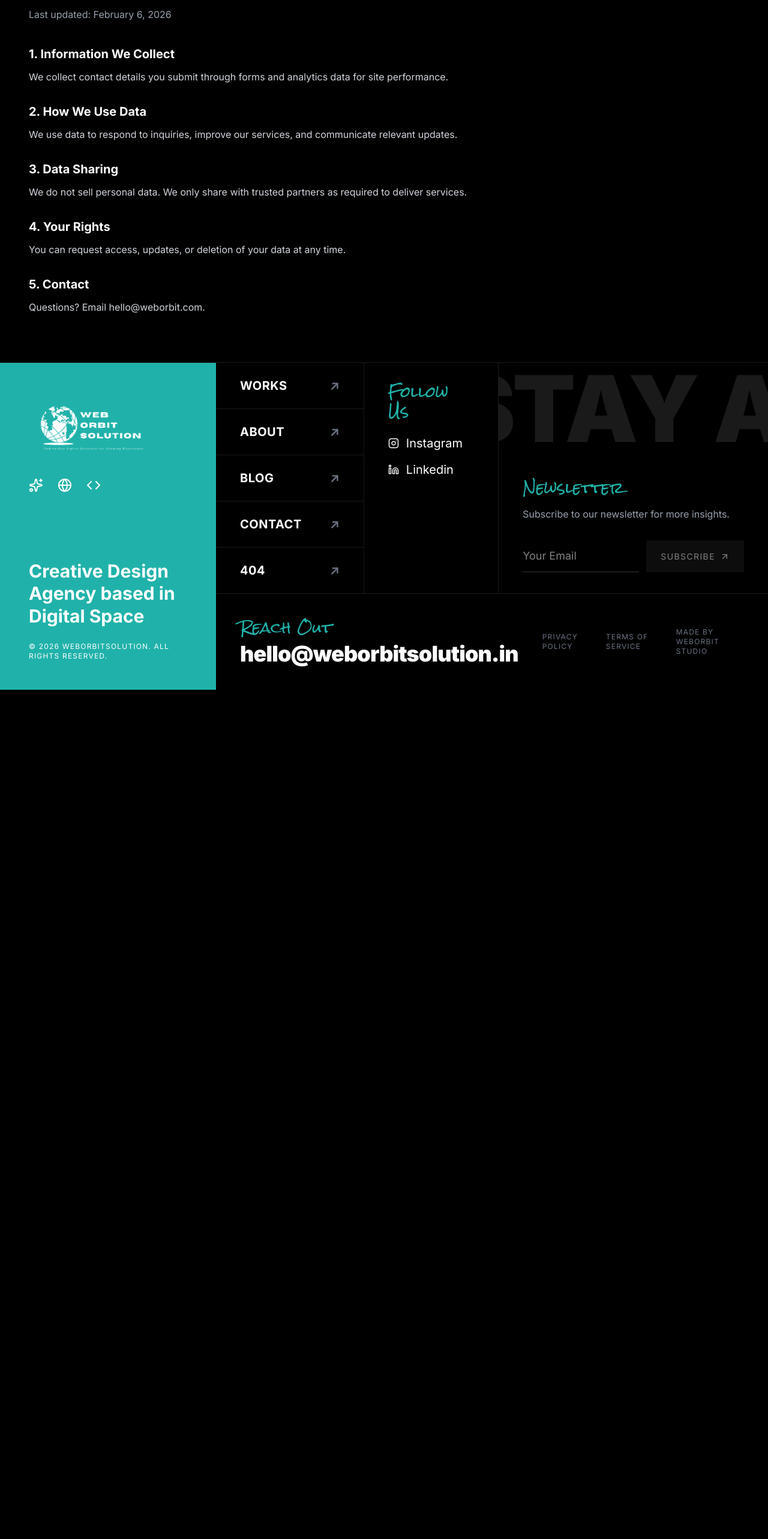
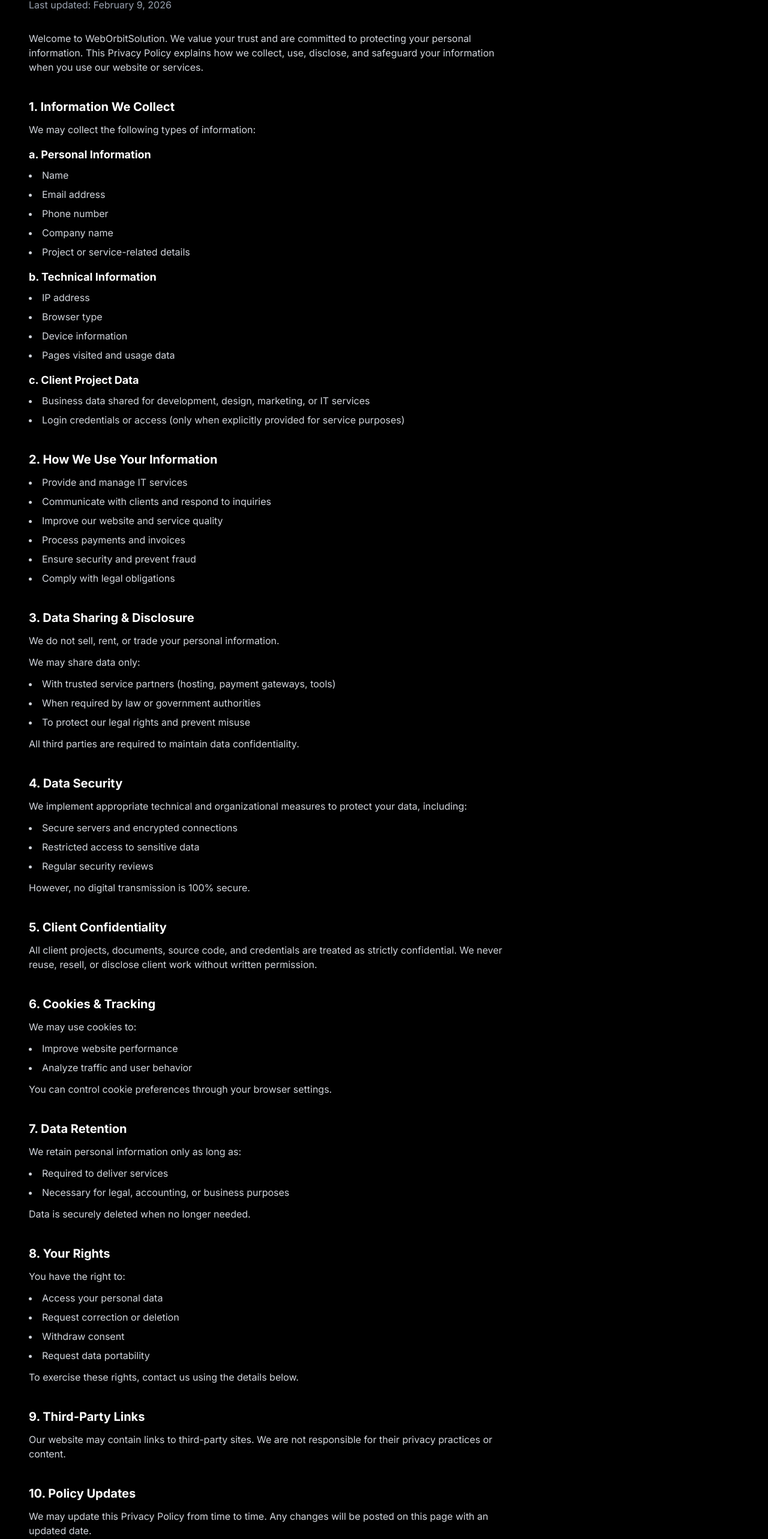
Before and after one commit to sumit0224/weborbitsolution--1-, a React (Vite) app in the folder client/: page /privacy in a window 1280 px wide. Shown: the part 216-2782 px from the top of the page at 60% size. Before the commit the page ends 1366 px from the top, so only its background shows below. Built offline with nearby package versions, Linux system fonts and the light colour scheme.

Commit message:
pp change

```diff
--- a/client/components/Navbar.tsx
+++ b/client/components/Navbar.tsx
@@ -23,8 +23,8 @@
       ? 'py-4 bg-white/90 backdrop-blur-md border-b border-black/10'
       : 'py-4 bg-black/85 backdrop-blur-md border-b border-white/10'
     : isBlogDetail
-      ? 'py-6 md:py-8 bg-white/70 backdrop-blur-md'
-      : 'py-6 md:py-8 bg-black/60 backdrop-blur-md';
+      ? 'py-4 md:py-5 bg-white/70 backdrop-blur-md'
+      : 'py-4 md:py-5 bg-black/60 backdrop-blur-md';
   const navTextClass = isBlogDetail ? 'text-black' : 'text-white';
   const navMutedClass = isBlogDetail ? 'text-gray-600' : 'text-gray-400';
 
--- a/client/pages/PrivacyPage.tsx
+++ b/client/pages/PrivacyPage.tsx
@@ -5,28 +5,152 @@
     <section className="bg-black text-white pt-32 pb-20">
       <div className="px-6 md:px-12 max-w-4xl">
         <h1 className="font-body font-black text-4xl md:text-6xl uppercase tracking-tighter">Privacy Policy</h1>
-        <p className="text-gray-400 mt-6">Last updated: February 6, 2026</p>
+        <p className="text-gray-400 mt-6">Last updated: February 9, 2026</p>
 
-        <div className="mt-10 space-y-8 text-gray-300">
+        <div className="mt-8 text-gray-300 space-y-4">
+          <p>
+            Welcome to WebOrbitSolution. We value your trust and are committed to protecting your personal information.
+            This Privacy Policy explains how we collect, use, disclose, and safeguard your information when you use our
+            website or services.
+          </p>
+        </div>
+
+        <div className="mt-10 space-y-10 text-gray-300">
           <div>
             <h2 className="text-xl font-bold text-white">1. Information We Collect</h2>
-            <p className="mt-3">We collect contact details you submit through forms and analytics data for site performance.</p>
+            <p className="mt-3">We may collect the following types of information:</p>
+            <div className="mt-4 space-y-4">
+              <div>
+                <h3 className="text-lg font-semibold text-white">a. Personal Information</h3>
+                <ul className="mt-2 space-y-2 list-disc list-inside">
+                  <li>Name</li>
+                  <li>Email address</li>
+                  <li>Phone number</li>
+                  <li>Company name</li>
+                  <li>Project or service-related details</li>
+                </ul>
+              </div>
+              <div>
+                <h3 className="text-lg font-semibold text-white">b. Technical Information</h3>
+                <ul className="mt-2 space-y-2 list-disc list-inside">
+                  <li>IP address</li>
+                  <li>Browser type</li>
+                  <li>Device information</li>
+                  <li>Pages visited and usage data</li>
+                </ul>
+              </div>
+              <div>
+                <h3 className="text-lg font-semibold text-white">c. Client Project Data</h3>
+                <ul className="mt-2 space-y-2 list-disc list-inside">
+                  <li>Business data shared for development, design, marketing, or IT services</li>
+                  <li>Login credentials or access (only when explicitly provided for service purposes)</li>
+                </ul>
+              </div>
+            </div>
           </div>
+
           <div>
-            <h2 className="text-xl font-bold text-white">2. How We Use Data</h2>
-            <p className="mt-3">We use data to respond to inquiries, improve our services, and communicate relevant updates.</p>
+            <h2 className="text-xl font-bold text-white">2. How We Use Your Information</h2>
+            <ul className="mt-3 space-y-2 list-disc list-inside">
+              <li>Provide and manage IT services</li>
+              <li>Communicate with clients and respond to inquiries</li>
+              <li>Improve our website and service quality</li>
+              <li>Process payments and invoices</li>
+              <li>Ensure security and prevent fraud</li>
+              <li>Comply with legal obligations</li>
+            </ul>
           </div>
+
           <div>
-            <h2 className="text-xl font-bold text-white">3. Data Sharing</h2>
-            <p className="mt-3">We do not sell personal data. We only share with trusted partners as required to deliver services.</p>
+            <h2 className="text-xl font-bold text-white">3. Data Sharing & Disclosure</h2>
+            <p className="mt-3">We do not sell, rent, or trade your personal information.</p>
+            <p className="mt-3">We may share data only:</p>
+            <ul className="mt-3 space-y-2 list-disc list-inside">
+              <li>With trusted service partners (hosting, payment gateways, tools)</li>
+              <li>When required by law or government authorities</li>
+              <li>To protect our legal rights and prevent misuse</li>
+            </ul>
+            <p className="mt-3">All third parties are required to maintain data confidentiality.</p>
           </div>
+
           <div>
-            <h2 className="text-xl font-bold text-white">4. Your Rights</h2>
-            <p className="mt-3">You can request access, updates, or deletion of your data at any time.</p>
+            <h2 className="text-xl font-bold text-white">4. Data Security</h2>
+            <p className="mt-3">
+              We implement appropriate technical and organizational measures to protect your data, including:
+            </p>
+            <ul className="mt-3 space-y-2 list-disc list-inside">
+              <li>Secure servers and encrypted connections</li>
+              <li>Restricted access to sensitive data</li>
+              <li>Regular security reviews</li>
+            </ul>
+            <p className="mt-3">However, no digital transmission is 100% secure.</p>
           </div>
+
           <div>
-            <h2 className="text-xl font-bold text-white">5. Contact</h2>
-            <p className="mt-3">Questions? Email hello@weborbit.com.</p>
+            <h2 className="text-xl font-bold text-white">5. Client Confidentiality</h2>
+            <p className="mt-3">
+              All client projects, documents, source code, and credentials are treated as strictly confidential. We
+              never reuse, resell, or disclose client work without written permission.
+            </p>
+          </div>
+
+          <div>
+            <h2 className="text-xl font-bold text-white">6. Cookies & Tracking</h2>
+            <p className="mt-3">We may use cookies to:</p>
+            <ul className="mt-3 space-y-2 list-disc list-inside">
+              <li>Improve website performance</li>
+              <li>Analyze traffic and user behavior</li>
+            </ul>
+            <p className="mt-3">You can control cookie preferences through your browser settings.</p>
+          </div>
+
+          <div>
+            <h2 className="text-xl font-bold text-white">7. Data Retention</h2>
+            <p className="mt-3">We retain personal information only as long as:</p>
+            <ul className="mt-3 space-y-2 list-disc list-inside">
+              <li>Required to deliver services</li>
+              <li>Necessary for legal, accounting, or business purposes</li>
+            </ul>
+            <p className="mt-3">Data is securely deleted when no longer needed.</p>
+          </div>
+
+          <div>
+            <h2 className="text-xl font-bold text-white">8. Your Rights</h2>
+            <p className="mt-3">You have the right to:</p>
+            <ul className="mt-3 space-y-2 list-disc list-inside">
+              <li>Access your personal data</li>
+              <li>Request correction or deletion</li>
+              <li>Withdraw consent</li>
+              <li>Request data portability</li>
+            </ul>
+            <p className="mt-3">To exercise these rights, contact us using the details below.</p>
+          </div>
+
+          <div>
+            <h2 className="text-xl font-bold text-white">9. Third-Party Links</h2>
+            <p className="mt-3">
+              Our website may contain links to third-party sites. We are not responsible for their privacy practices or
+              content.
+            </p>
+          </div>
+
+          <div>
+            <h2 className="text-xl font-bold text-white">10. Policy Updates</h2>
+            <p className="mt-3">
+              We may update this Privacy Policy from time to time. Any changes will be posted on this page with an
+              updated date.
+            </p>
+          </div>
+
+          <div>
+            <h2 className="text-xl font-bold text-white">11. Contact Us</h2>
+            <p className="mt-3">If you have any questions or concerns about this Privacy Policy, contact us at:</p>
+            <div className="mt-4 space-y-2">
+              <p>WebOrbitSolution</p>
+              <p>Email: hello@weborbitsolution.in</p>
+              <p>Phone: +91 9310513770</p>
+              <p>Address: Sector-128, Noida</p>
+            </div>
           </div>
         </div>
       </div>
```
